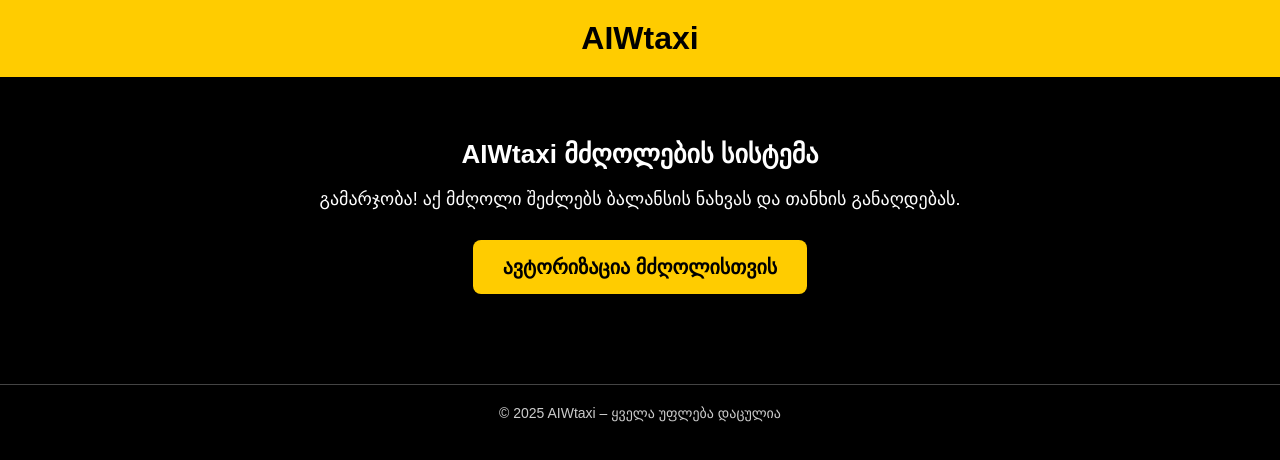
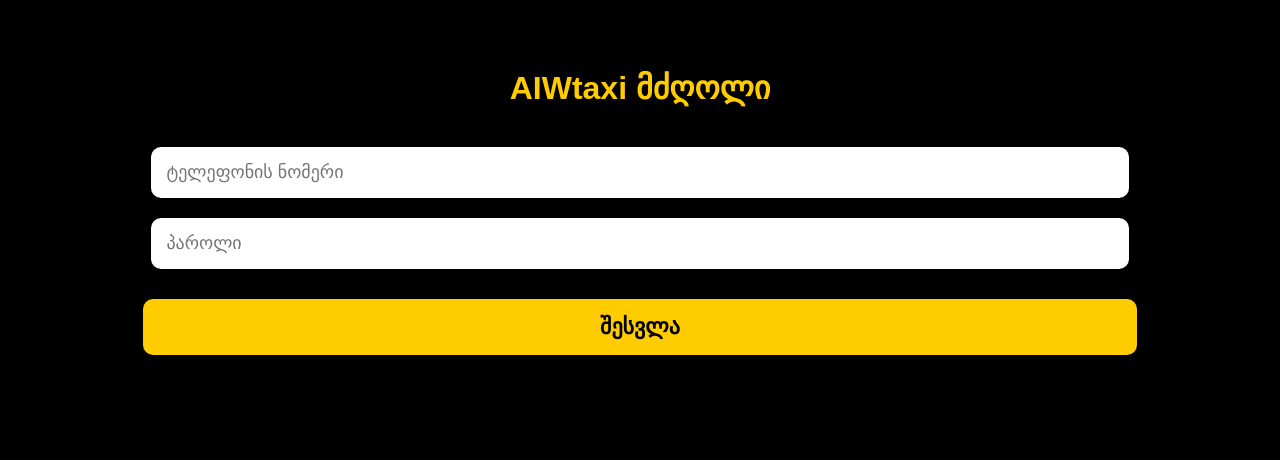
Before and after one commit to Aiwtaxi/Aiwtaxi, a plain HTML site: page index.html in a window 1280 px wide. Drawn offline with Linux system fonts and the light colour scheme.

Commit message:
Update index.html

```diff
--- a/index.html
+++ b/index.html
@@ -2,82 +2,70 @@
 <html lang="ka">
 <head>
 <meta charset="UTF-8">
-    <meta name="viewport" content="width=device-width, initial-scale=1.0">
-    <title>AIWtaxi</title>
-
+<title>AIWtaxi მძღოლი</title>
 <style>
     body {
-            margin: 0;
-            padding: 0;
-            background-color: #000;
-            color: #fff;
+        background: black;
+        color: white;
         font-family: Arial, sans-serif;
         text-align: center;
-        }
-
-        header {
-            background-color: #ffcc00;
-            color: #000;
-            padding: 20px;
-            font-size: 32px;
-            font-weight: bold;
-        }
-
-        section {
-            padding: 40px 20px;
+        padding: 40px;
     }
 
     h1 {
-            font-size: 26px;
-            margin-bottom: 10px;
+        color: #ffcc00;
+        font-size: 32px;
+        margin-bottom: 40px;
     }
 
-        p {
+    input {
+        width: 80%;
+        padding: 15px;
+        border-radius: 10px;
+        border: none;
+        margin-bottom: 20px;
         font-size: 18px;
-            margin-bottom: 30px;
     }
 
-        .btn {
-            display: inline-block;
-            background-color: #ffcc00;
-            color: #000;
-            padding: 15px 30px;
-            border-radius: 8px;
-            font-size: 20px;
+    button {
+        width: 84%;
+        padding: 15px;
+        background: #ffcc00;
+        color: black;
+        font-size: 22px;
+        border: none;
+        border-radius: 10px;
         font-weight: bold;
-            text-decoration: none;
-        }
-
-        .btn:hover {
-            background-color: #e6b800;
-        }
-
-        footer {
-            margin-top: 50px;
-            padding: 20px;
-            border-top: 1px solid #444;
-            font-size: 14px;
-            color: #ccc;
+        margin-top: 10px;
+        cursor: pointer;
     }
 </style>
 </head>
 
 <body>
 
-<header>
-    AIWtaxi
-</header>
+<h1>AIWtaxi მძღოლი</h1>
 
-<section>
-    <h1>AIWtaxi მძღოლების სისტემა</h1>
-    <p>გამარჯობა! აქ მძღოლი შეძლებს ბალანსის ნახვას და თანხის განაღდებას.</p>
+<!-- ტელეფონის და პაროლის ველები -->
+<input type="text" id="phone" placeholder="ტელეფონის ნომერი">
+<input type="password" id="password" placeholder="პაროლი">
 
-    <a href="#" class="btn">ავტორიზაცია მძღოლისთვის</a>
-</section>
+<button onclick="login()">შესვლა</button>
 
-<footer>
-    © 2025 AIWtaxi – ყველა უფლება დაცულია
-</footer>
+<script>
+function login() {
+    let phone = document.getElementById("phone").value;
+    let pass = document.getElementById("password").value;
+
+    if (phone === "" || pass === "") {
+        alert("გთხოვ შეავსო ორივე ველი");
+        return;
+    }
+
+    // დროებით dashboard-ზე გადადის
+    window.location.href = "dashboard.html";
+}
+</script>
 
 </body>
 </html>
```
Lines whose indentation alone changed are shown as unchanged.
